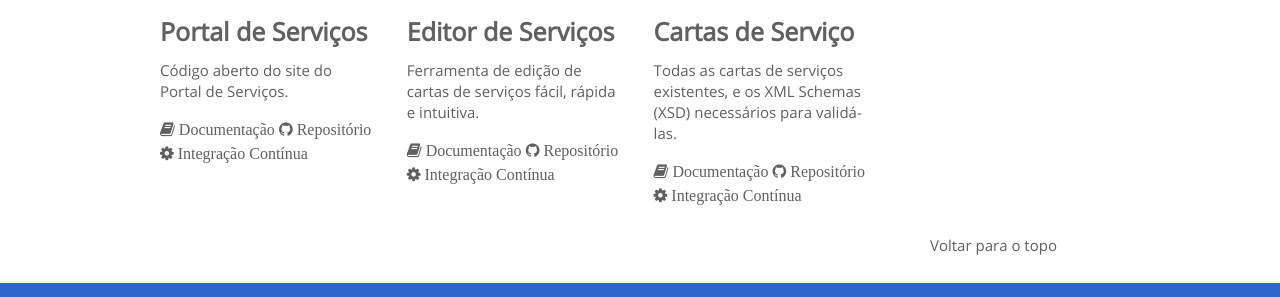
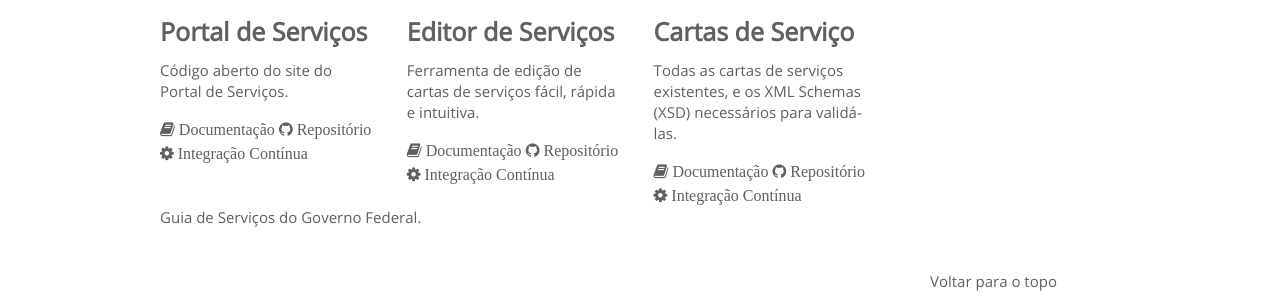
Before and after one commit to servicosgovbr/servicosgovbr.github.io, a plain HTML site: page index.html in a window 1280 px wide. Shown: the part 419-716 px from the top of the page. Drawn offline with Linux system fonts and the light colour scheme.

Commit message:
adicionando link para o guia

```diff
--- a/index.html
+++ b/index.html
@@ -184,6 +184,9 @@
                     </li>
                 </ul>
             </div>
+            <div class="tile-description">
+                <p><a href="https://portalservicos.gitbooks.io/guia-de-servicos-publicos-do-governo-federal/content/">Guia de Serviços do Governo Federal</a>.</p>
+            </div>
 
         </div>
 
```
